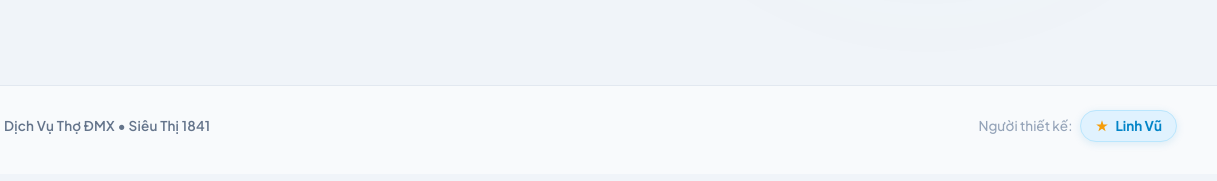
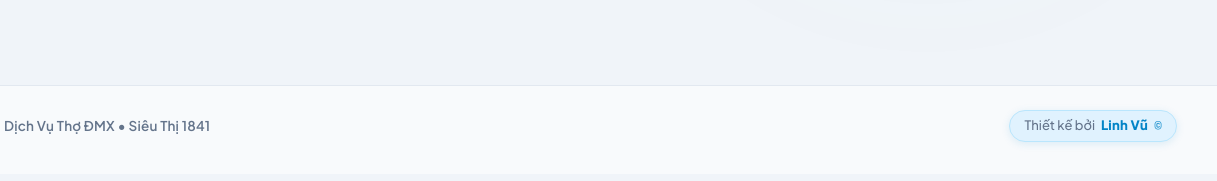
Before and after one commit to leevu221-lang/tra-cuu-loi-loc, a website: page index.html in a window 1280 px wide. Shown: the part 653-834 px from the top of the page, 63-1280 px from the left. Drawn offline with Linux system fonts and the light colour scheme; no server answers.

Commit message:
style: update footer designer credit to 'Thiết kế bởi Linh Vũ ©'

```diff
--- a/index.html
+++ b/index.html
@@ -693,12 +693,10 @@
           <span>Dịch Vụ Thợ ĐMX • Siêu Thị 1841</span>
         </div>
         <div class="footer-designer-badge">
-          <span class="designer-text">Người thiết kế:</span>
           <span class="designer-pill">
-            <svg class="designer-star" viewBox="0 0 24 24" fill="currentColor">
-              <path d="M12 2l2.4 7.4h7.6l-6.1 4.5 2.3 7.1-6.2-4.5-6.2 4.5 2.3-7.1-6.1-4.5h7.6z"/>
-            </svg>
-            <strong>Linh Vũ</strong>
+            <span class="designer-label">Thiết kế bởi</span>
+            <strong class="designer-author">Linh Vũ</strong>
+            <span class="designer-copy" title="Bản quyền thiết kế">©</span>
           </span>
         </div>
       </div>
--- a/style.css
+++ b/style.css
@@ -3789,14 +3789,7 @@ body.role-staff .promo-switch-label {
 .footer-designer-badge {
   display: inline-flex;
   align-items: center;
-  gap: 8px;
-  font-size: 13.5px;
-  color: var(--text-muted);
-}
-
-.designer-text {
-  font-weight: 500;
-  color: var(--text-light);
+  font-size: 13px;
 }
 
 .designer-pill {
@@ -3808,8 +3801,7 @@ body.role-staff .promo-switch-label {
   color: var(--primary);
   border: 1px solid var(--primary-border);
   border-radius: var(--radius-full);
-  font-size: 13.5px;
-  font-weight: 700;
+  font-size: 13px;
   box-shadow: 0 2px 8px rgba(2, 132, 199, 0.12);
   transition: all var(--transition-fast);
 }
@@ -3819,10 +3811,23 @@ body.role-staff .promo-switch-label {
   box-shadow: 0 4px 12px rgba(2, 132, 199, 0.22);
 }
 
-.designer-star {
-  width: 14px;
-  height: 14px;
-  color: #f59e0b;
+.designer-label {
+  font-weight: 500;
+  color: var(--text-muted);
+}
+
+.designer-author {
+  font-weight: 800;
+  color: var(--primary);
+  letter-spacing: 0.2px;
+}
+
+.designer-copy {
+  font-family: var(--font-mono);
+  font-weight: 700;
+  color: var(--primary);
+  font-size: 13.5px;
+  opacity: 0.85;
 }
 
 @media (max-width: 640px) {
```
